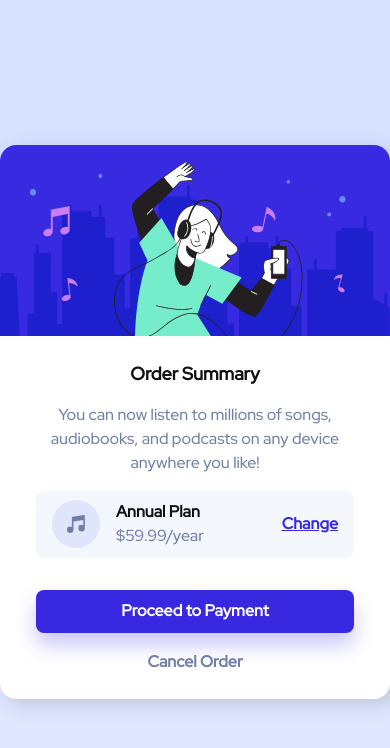
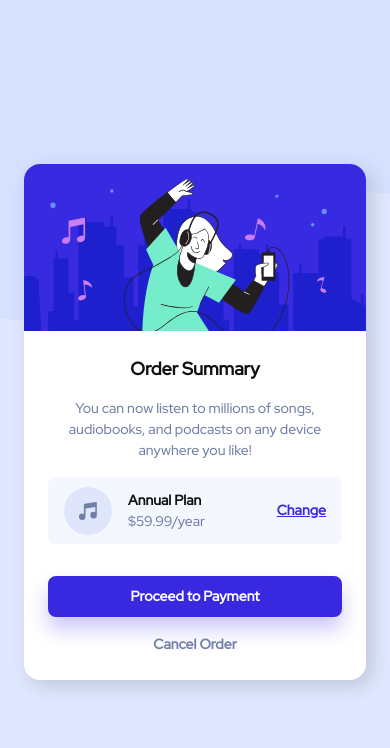
Before and after one commit to harizrifqy/Challenge-FrontendMentor, a plain HTML site: page order-summary-component-main/index.html in a window 390 px wide. Drawn offline with Linux system fonts and the light colour scheme.

Commit message:
feat: improve animation, accessibility, SEO, and responsiveness

```diff
--- a/order-summary-component-main/index.html
+++ b/order-summary-component-main/index.html
@@ -1,8 +1,12 @@
 <!DOCTYPE html>
 <html lang="en">
+
 <head>
   <meta charset="UTF-8">
   <meta name="viewport" content="width=device-width, initial-scale=1.0">
+  <meta name="description"
+    content="Review and confirm your annual music plan subscription. Secure payment process and the option to cancel anytime.">
+  <link rel="icon" href="./images/favicon.ico" type="image/x-icon"> <!-- Fallback -->
   <link rel="icon" type="image/png" sizes="32x32" href="./images/favicon-32x32.png">
   <title>Frontend Mentor | Order summary card</title>
   <link rel="preconnect" href="https://fonts.googleapis.com">
@@ -10,20 +14,22 @@
   <link href="https://fonts.googleapis.com/css2?family=Red+Hat+Display:wght@500,700,900&display=swap" rel="stylesheet">
   <link rel="stylesheet" href="style/app.css">
 </head>
+
 <body>
   <div class="container">
     <header class="header">
-      <img class="header_img-hero" src="images/illustration-hero.svg" alt="illustration hero">
+      <img class="header_img-hero" src="images/illustration-hero.svg" alt="Person enjoying music with headphones">
     </header>
-    <main class="content">
+    <main class="content" role="main" aria-label="Main content">
       <section class="content_container">
         <h1 class="content_title">Order Summary</h1>
         <p class="content_info-order">You can now listen to millions of songs, audiobooks, and podcasts on any
           device anywhere you like!</p>
         <div class="content_annual-plan">
-          <img class="content_img-music" src="images/icon-music.svg" alt="">
-          <h2 class="content_title-annual">Annual Plan <span>$59.99/year</span></h2>
-          <a class="content_btn-change" href="#">Change</a>
+          <img class="content_img-music" src="images/icon-music.svg" alt="Music Icon" loading="lazy">
+          <h2 class="content_title-annual">Annual Plan <span class="price_tag">$59.99/year</span></h2>
+          <a class="content_btn-change" href="#" target="_blank" rel="noopener noreferrer"
+            aria-label="Change plan">Change</a>
         </div>
         <button class="content_btn-payment">Proceed to Payment</button>
         <button class="content_btn-cancel">Cancel Order</button>
@@ -31,4 +37,5 @@
     </main>
   </div>
 </body>
+
 </html>
--- a/order-summary-component-main/style/app.css
+++ b/order-summary-component-main/style/app.css
@@ -1,6 +1,6 @@
 /* === Reset & Base Setup === */
 
-/* Box sizing */
+
 *,
 *::before,
 *::after {
@@ -30,6 +30,10 @@ dd {
   font: inherit;
 }
 
+.content_title {
+  font-size: var(--fs-md);
+}
+
 /* Set up core body defaults */
 body {
   min-height: 100vh;
@@ -53,20 +57,20 @@ body {
   background-color: var(--primary-Pale-blue);
 }
 
-/* Lists: remove list styles on ul/ol with a role */
+
 ul[role='list'],
 ol[role='list'] {
   list-style: none;
 }
 
-/* Remove default padding/margin from all lists */
+
 ul,
 ol {
   margin: 0;
   padding: 0;
 }
 
-/* Remove quotes from blockquote and q */
+
 blockquote,
 q {
   quotes: none;
@@ -97,7 +101,7 @@ svg {
   height: auto;
 }
 
-/* Forms: inherit font */
+
 input,
 button,
 textarea,
@@ -111,17 +115,20 @@ button {
   cursor: pointer;
 }
 
-
-/* Anchor: remove underline, inherit color */
 a {
   color: inherit;
   text-decoration: none;
 }
 
-/* Remove default focus outline (biar kamu custom sendiri nanti) */
 :focus {
   outline: none;
 }
+
+:focus-visible {
+  outline: 2px dashed var(--primary-Bright-blue);
+  outline-offset: 4px;
+}
+
 
 /* HTML5 semantic block elements for older browsers */
 article,
@@ -160,10 +167,6 @@ section {
   /* 24px - 36px */
   --fs-xl: clamp(2rem, 5vw, 3rem);
   /* 32px - 48px */
-  --fs-2xl: clamp(2.5rem, 6vw, 3.75rem);
-  /* 40px - 60px */
-  --fs-3xl: clamp(3rem, 8vw, 4.5rem);
-  /* 48px - 72px */
 
   /* Spacing scale (margin/padding/gap) */
   --space-xs: clamp(0.6rem, 0.8vw, 0.875rem);
@@ -189,10 +192,17 @@ section {
   max-width: var(--max-container);
   border-radius: var(--radius-lg);
   background-color: var(--white);
-  box-shadow: 6px 6px 20px rgba(0, 0, 0, 0.15);
+  box-shadow: 0.375rem 0.375rem 1.25rem rgba(0, 0, 0, 0.15);
   display: flex;
   flex-direction: column;
   gap: var(--space-md);
+  transition: transform 0.3s ease, box-shadow 0.3s ease;
+  will-change: transform;
+}
+
+.container:hover {
+  transform: translateY(-0.5rem);
+  box-shadow: 0.625rem 0.625rem 2rem rgba(0, 0, 0, 0.2);
 }
 
 .header_img-hero {
@@ -239,7 +249,7 @@ section {
   text-align: start;
 }
 
-.content_title-annual span {
+.price_tag {
   font-weight: normal;
   color: var(--natural-Desaturated-blue);
 }
@@ -250,13 +260,14 @@ section {
   font-weight: var(--fw-bold);
   padding: var(--space-xs);
   border-radius: var(--radius-md);
-  box-shadow: 0 12px 20px hsla(245, 75%, 52%, 0.262);
-  transition: opacity 0.3s ease;
+  box-shadow: 0 0.75rem 1.25rem hsla(245, 75%, 52%, 0.262);
+  transition: opacity 0.3s ease, transform 0.15s ease-in;
 }
 
 .content_btn-payment:hover,
 .content_btn-change:hover {
   opacity: 0.75;
+  transform: scale(1.025);
 }
 
 .content_btn-payment:active,
@@ -268,6 +279,7 @@ section {
 .content_btn-cancel,
 .content_btn-change {
   font-weight: var(--fw-bold);
+
 }
 
 .content_btn-cancel {
@@ -279,7 +291,7 @@ section {
 .content_btn-change {
   color: var(--primary-Bright-blue);
   text-decoration: underline;
-  transition: text-decoration 0.3s ease;
+  transition: text-decoration 0.3s ease, transform 0.15s ease-in;
 }
 
 .content_btn-change:hover {
@@ -289,3 +301,28 @@ section {
 .content_btn-cancel:hover {
   color: var(--natural-Dark-blue);
 }
+
+@media (max-width: 36em) {  /*setara 576px*/
+  body {
+    padding: 0 var(--space-md);
+    font-size: var(--fs-sm);
+    background: url('../images/pattern-background-mobile.svg') no-repeat top;
+    background-size: 100% 20rem;
+    background-color: var(--primary-Pale-blue);
+  }
+
+  .content_container {
+    padding: 0 var(--space-md) var(--space-md);
+  }
+
+  .content_img-music {
+    max-width: 3rem;
+  }
+}
+
+@media (prefers-reduced-motion: reduce) {
+  * {
+    animation: none !important;
+    transition: none !important;
+  }
+}
```
Also changed, not shown: order-summary-component-main/images/favicon.ico (added).
